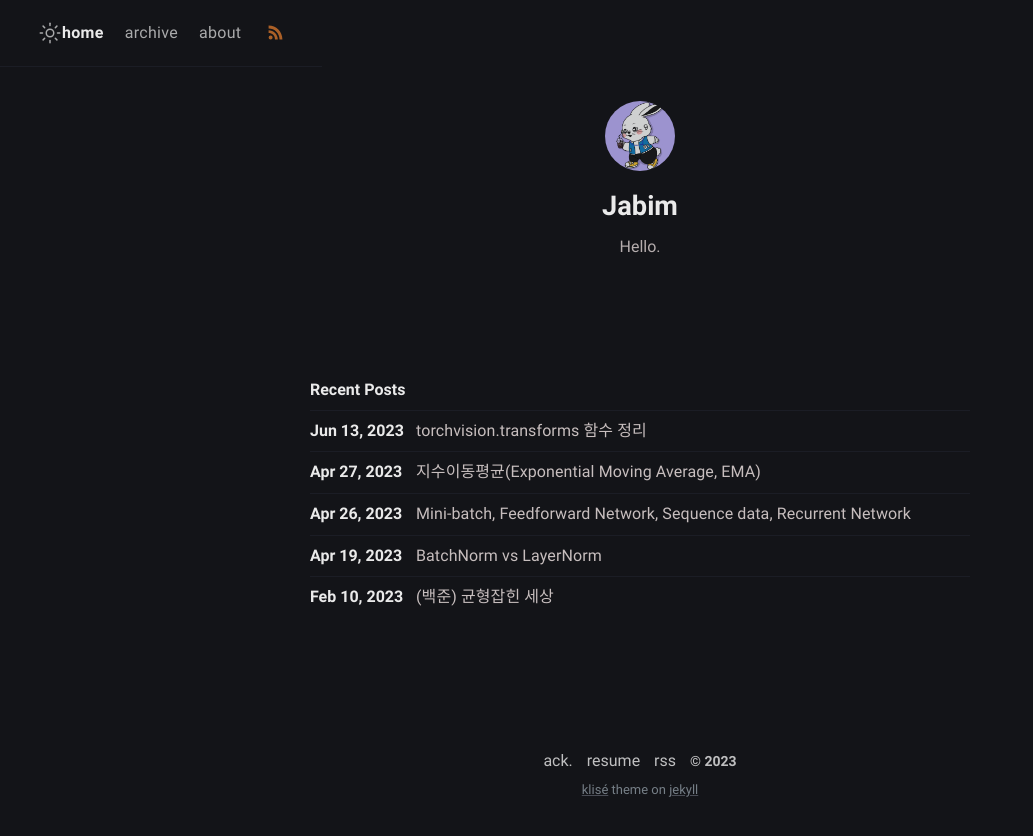
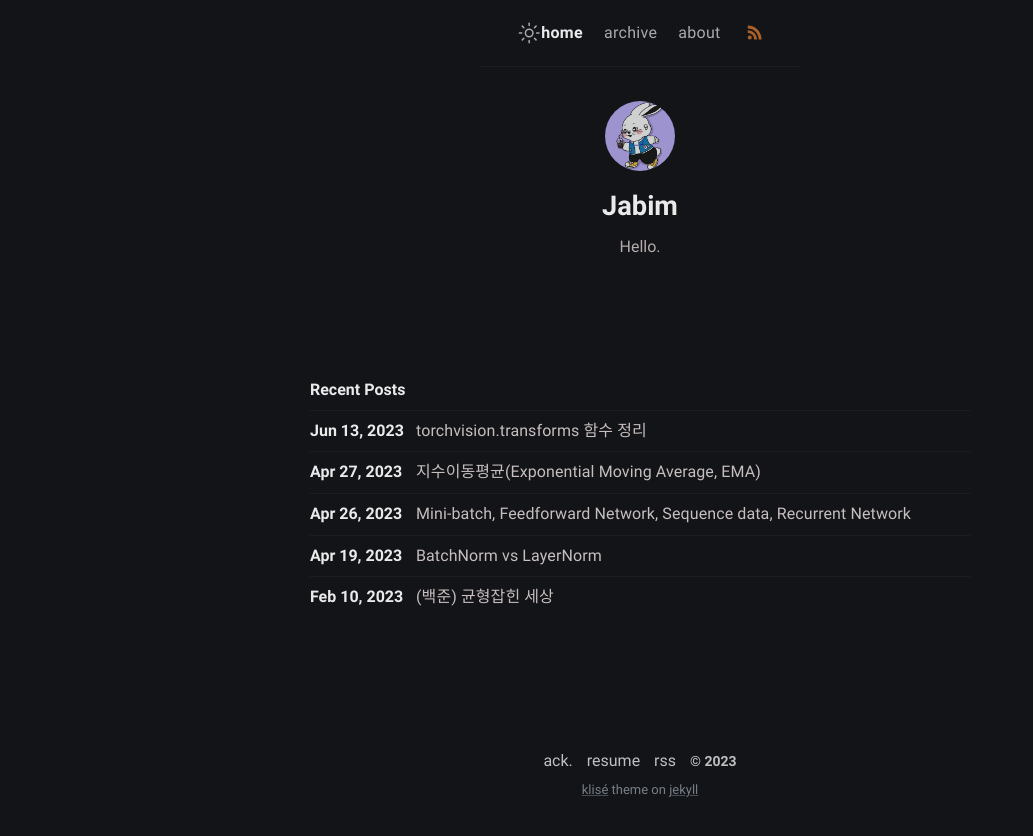
Before and after one commit to JeongSabin/JeongSabin.github.io, a Jekyll site: the page built from index.md, in a window 1280 px wide. Shown: the top 836 px of the page, without its empty margins (0-1033 px from the left). Built offline with Jekyll 4.4.1, drawn with Linux system fonts in a browser that asks for light colours.

Commit message:
navbar fixed

```diff
--- a/_sass/klise/_layout.scss
+++ b/_sass/klise/_layout.scss
@@ -4,8 +4,9 @@
   max-width: calc(#{$wide-size} - (#{$spacing-full} * 2));
   max-width: -webkit-calc(#{$wide-size} - (#{$spacing-full} * 2));
   position: fixed;
-  margin-right: auto;
-  margin-left: auto;
+  top: 0;
+  left: 50%;
+  transform: translateX(-50%);
   border-bottom: 1px solid $light;
   padding: $spacing-full - 15px $spacing-full;
   @extend %clearfix;
```
